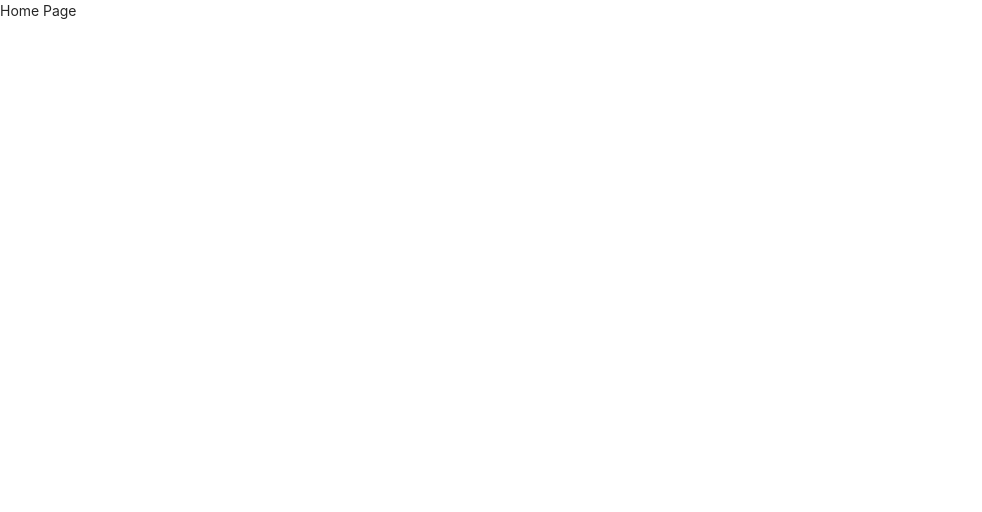
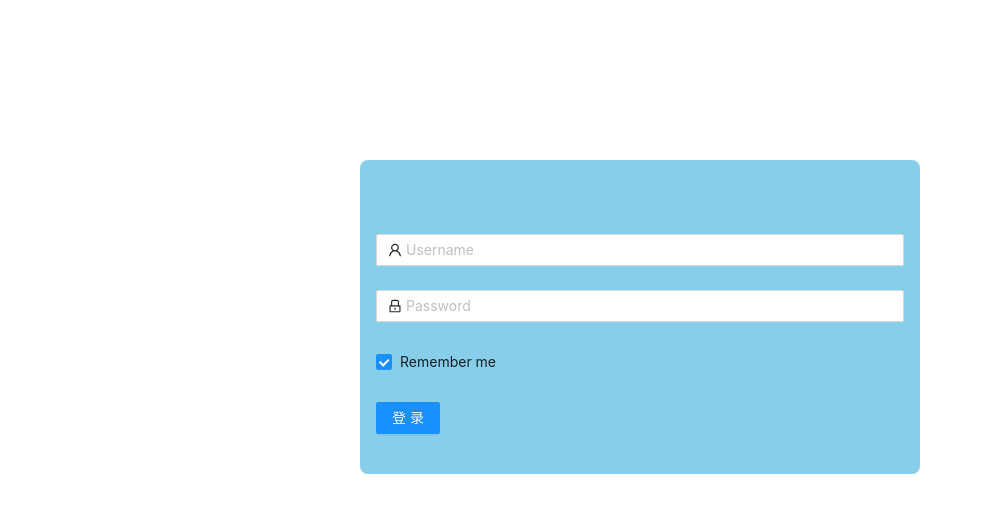
Before and after one commit to Carlos-Handsome-TJ/CI-demo, a React (Create React App) app: page /home in a window 1280 px wide. Shown: the top 512 px of the page, without its empty margins (0-982 px from the left). Built offline with nearby package versions, Linux system fonts and the light colour scheme.

Commit message:
fix:测试

```diff
--- a/src/App.tsx
+++ b/src/App.tsx
@@ -6,10 +6,11 @@ import Home from "component/home";
 function App() {
   return (
     <div>
-      <Routes>
-        <Route path={"/"} element={<Login />} />
-        <Route path={"/home"} element={<Home />} />
-      </Routes>
+      <Login />
+      {/*<Routes>*/}
+      {/*<Route path={"/"} element={<Login />} />*/}
+      {/*<Route path={"/home"} element={<Home />} />*/}
+      {/*</Routes>*/}
     </div>
   );
 }
--- a/src/index.tsx
+++ b/src/index.tsx
@@ -2,15 +2,15 @@ import React from "react";
 import ReactDOM from "react-dom";
 import "./index.css";
 import "antd/dist/antd.css";
-import { BrowserRouter } from "react-router-dom";
+// import { BrowserRouter } from "react-router-dom";
 import App from "./App";
 import reportWebVitals from "./reportWebVitals";
 
 ReactDOM.render(
   <React.StrictMode>
-    <BrowserRouter>
-      <App />
-    </BrowserRouter>
+    {/*<BrowserRouter>*/}
+    <App />
+    {/*</BrowserRouter>*/}
   </React.StrictMode>,
   document.getElementById("root")
 );
```
